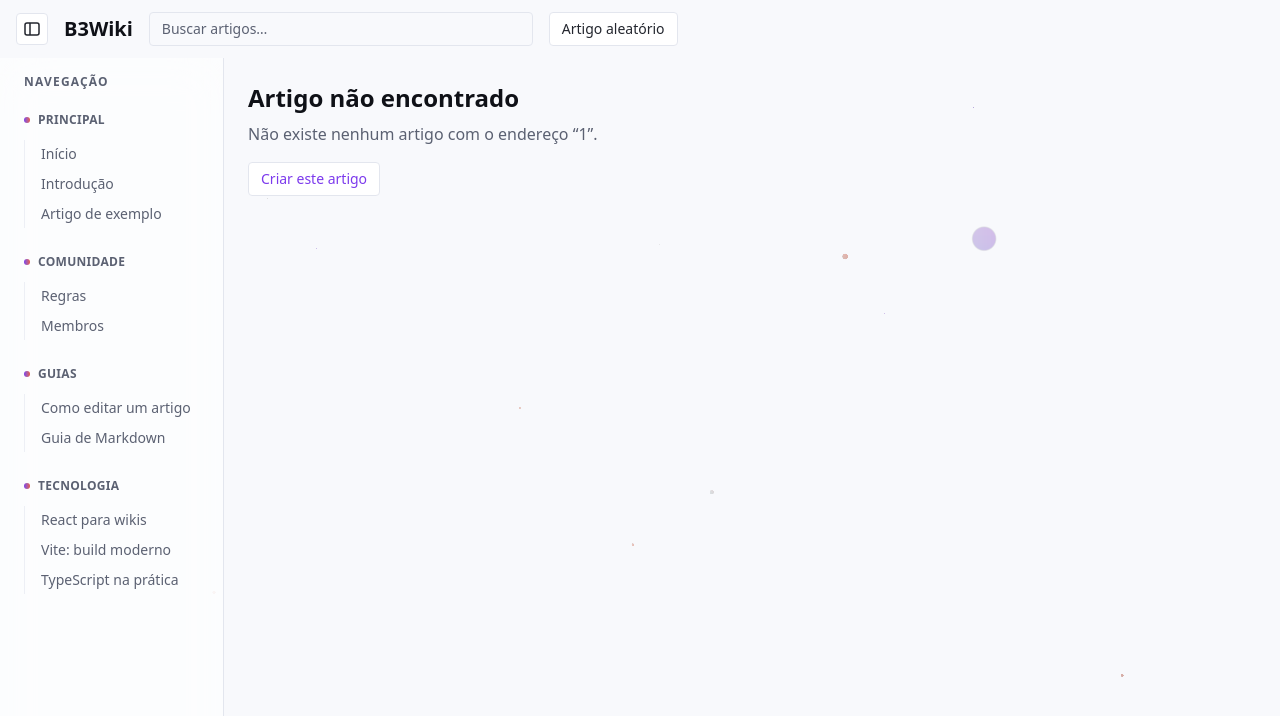
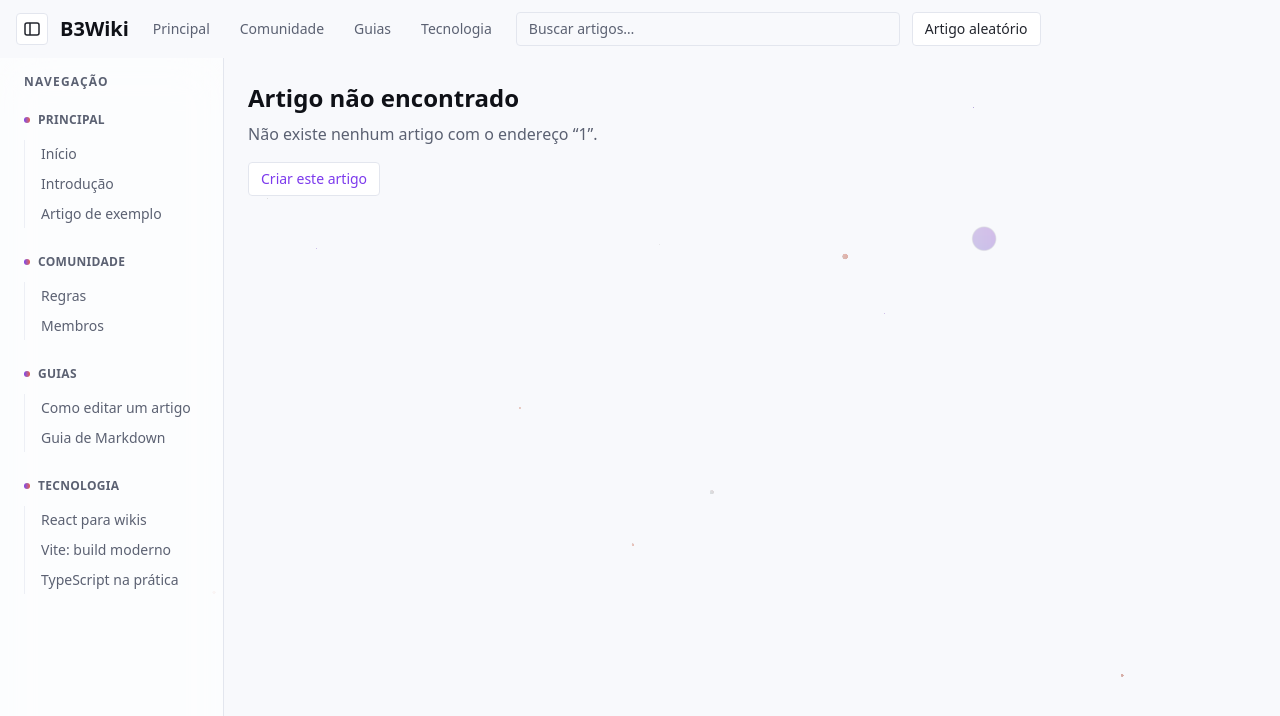
Before and after one commit to DanielFigues/B3Wiki, a React (Vite) app: page /wiki/1 in a window 1280 px wide. Shown: the top 716 px of the page. Built offline with nearby package versions, Linux system fonts and the light colour scheme.

Commit message:
feat: topbar transparente com atalhos de categorias, oculta na landing

```diff
--- a/src/components/Header.tsx
+++ b/src/components/Header.tsx
@@ -1,6 +1,7 @@
-import { Link, useLocation, useNavigate } from 'react-router-dom'
+import { Link, NavLink, useLocation, useNavigate } from 'react-router-dom'
 import SearchBar from './SearchBar'
 import { useWiki } from '../store/index'
+import { slugify } from '../utils/slug'
 
 interface HeaderProps {
   siteName: string
@@ -9,10 +10,12 @@ interface HeaderProps {
 }
 
 function Header({ siteName, sidebarCollapsed, onToggleSidebar }: HeaderProps) {
-  const { articles } = useWiki()
+  const { articles, config } = useWiki()
   const navigate = useNavigate()
   const { pathname } = useLocation()
   const isLanding = pathname === '/'
+
+  if (isLanding) return null
 
   const handleRandom = () => {
     const slugs = Object.keys(articles)
@@ -36,6 +39,24 @@ function Header({ siteName, sidebarCollapsed, onToggleSidebar }: HeaderProps) {
     </button>
   )
 
+  const categoryLinks = (
+    <nav aria-label="Categorias" className="hidden items-center gap-1.5 lg:flex">
+      {config.categories.map((category) => (
+        <NavLink
+          key={category.title}
+          to={`/categoria/${slugify(category.title)}`}
+          className={({ isActive }) =>
+            `whitespace-nowrap rounded-full px-3 py-1 text-sm transition-colors ${
+              isActive ? 'bg-accent-soft text-accent' : 'text-ink-muted hover:bg-surface hover:text-ink-heading'
+            }`
+          }
+        >
+          {category.title}
+        </NavLink>
+      ))}
+    </nav>
+  )
+
   const randomButton = (
     <button
       type="button"
@@ -48,14 +69,15 @@ function Header({ siteName, sidebarCollapsed, onToggleSidebar }: HeaderProps) {
 
   return (
     <header className="bg-transparent">
-      <div className="flex items-center gap-4 px-4 py-3">
-        {!isLanding && toggleSidebarButton}
+      <div className="flex items-center gap-3 px-4 py-3">
+        {toggleSidebarButton}
         <Link
           to="/"
-          className="text-xl font-semibold text-ink-heading transition-shadow duration-300 hover:drop-shadow-[0_0_10px_var(--color-glow)] hover:no-underline"
+          className="shrink-0 text-xl font-semibold text-ink-heading transition-shadow duration-300 hover:drop-shadow-[0_0_10px_var(--color-glow)] hover:no-underline"
         >
           {siteName}
         </Link>
+        {categoryLinks}
         <SearchBar className="max-w-sm flex-1" />
         {randomButton}
       </div>
```
